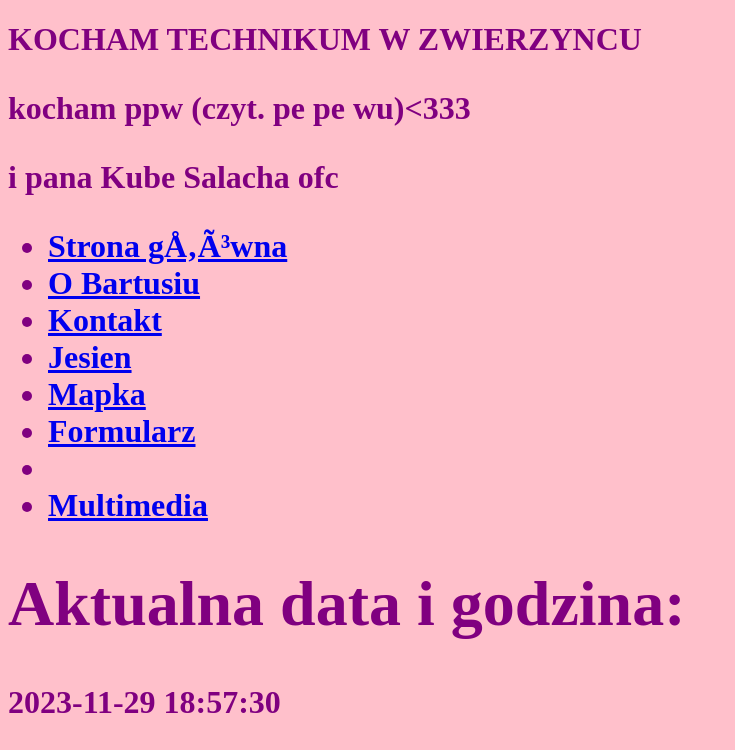
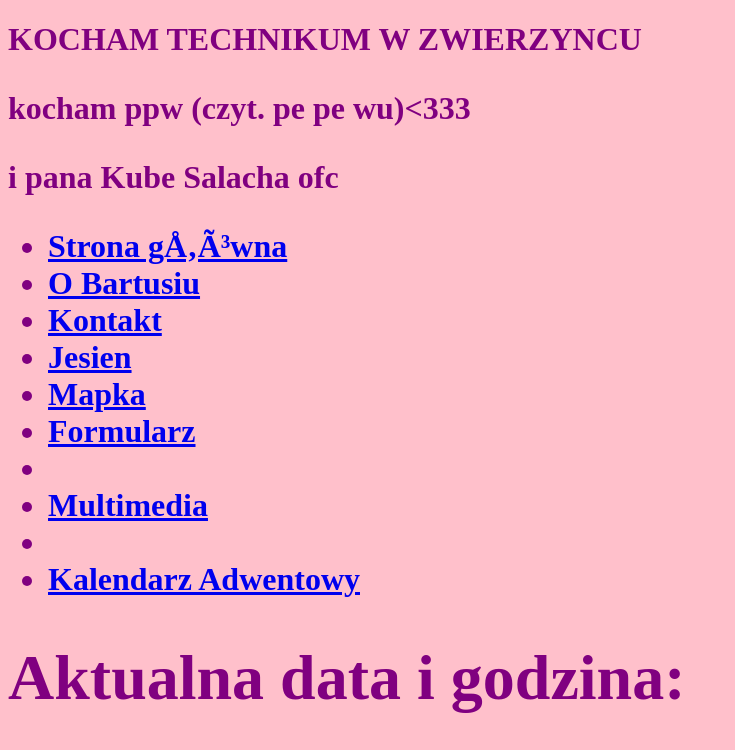
Before and after one commit to bartuslala/temperaturaa, a plain HTML site: page index.html in a window 1280 px wide. Shown: the top 750 px of the page, without its empty margins (0-735 px from the left). Drawn offline with Linux system fonts and the light colour scheme.

Commit message:
index.html

```diff
--- a/index.html
+++ b/index.html
@@ -17,6 +17,7 @@
             <li><a href="mapka.html">Mapka</a></li>
             <li><a href="formularz.html">Formularz</a></li>
             <li><a href="multi.html"><li>Multimedia</a></li>
+            <li><a href="kalendarz.html"><li>Kalendarz Adwentowy</a></li>
         </ul>
     </nav>
     <main>
```
